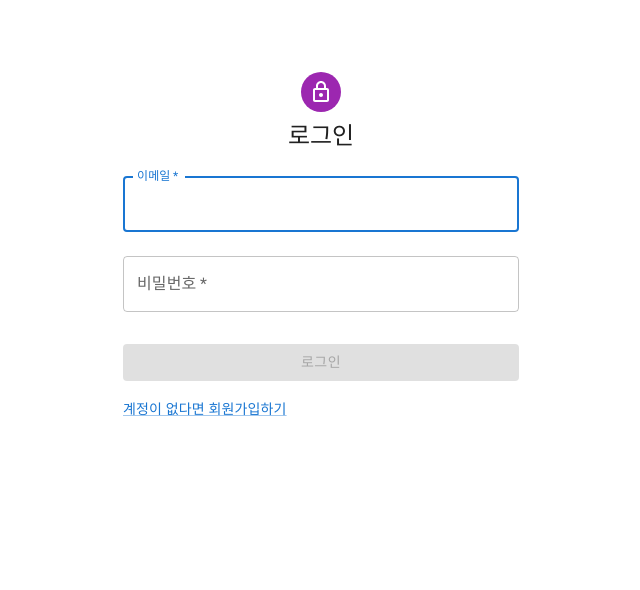
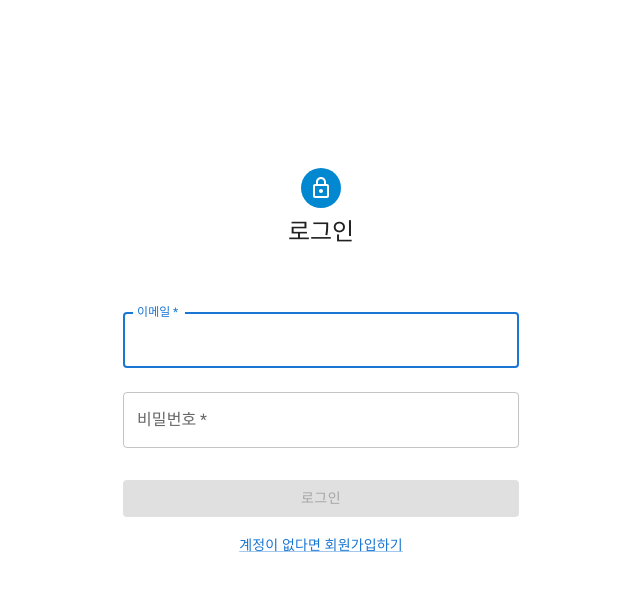
Before and after one commit to rhino-ty/wanted-pre-onboarding-frontend, a React (Create React App) app: page /login in a window 1280 px wide. Shown: the top 590 px of the page, without its empty margins (319-959 px from the left). Built offline with nearby package versions, Linux system fonts and the light colour scheme.

Commit message:
design: 세부적인 디자인 수정
margin, 아이콘 색, justifyContent="center"

```diff
--- a/src/page/login.tsx
+++ b/src/page/login.tsx
@@ -54,19 +54,19 @@ export default function Login() {
       <CssBaseline />
       <Box
         sx={{
-          marginTop: 8,
+          marginTop: 20,
           display: "flex",
           flexDirection: "column",
           alignItems: "center",
         }}
       >
-        <Avatar sx={{ m: 1, bgcolor: "secondary.main" }}>
+        <Avatar sx={{ m: 1, bgcolor: "info.main" }}>
           <LockOutlinedIcon />
         </Avatar>
         <Typography component="h1" variant="h5">
           로그인
         </Typography>
-        <Box component="form" onSubmit={handleSubmit} noValidate sx={{ mt: 1 }}>
+        <Box component="form" onSubmit={handleSubmit} noValidate sx={{ mt: 6 }}>
           <TextField
             margin="normal"
             required
@@ -98,7 +98,7 @@ export default function Login() {
           >
             로그인
           </Button>
-          <Grid container>
+          <Grid container justifyContent="center">
             <Grid item>
               <Link href="/signup" variant="body2">
                 {"계정이 없다면 회원가입하기"}
--- a/src/page/signup.tsx
+++ b/src/page/signup.tsx
@@ -89,7 +89,7 @@ export default function SignUp() {
           >
             작성 완료
           </Button>
-          <Grid container justifyContent="flex-end">
+          <Grid container justifyContent="center">
             <Grid item>
               <Link href="/login" variant="body2">
                 계정이 이미 있다면 로그인하기
```
